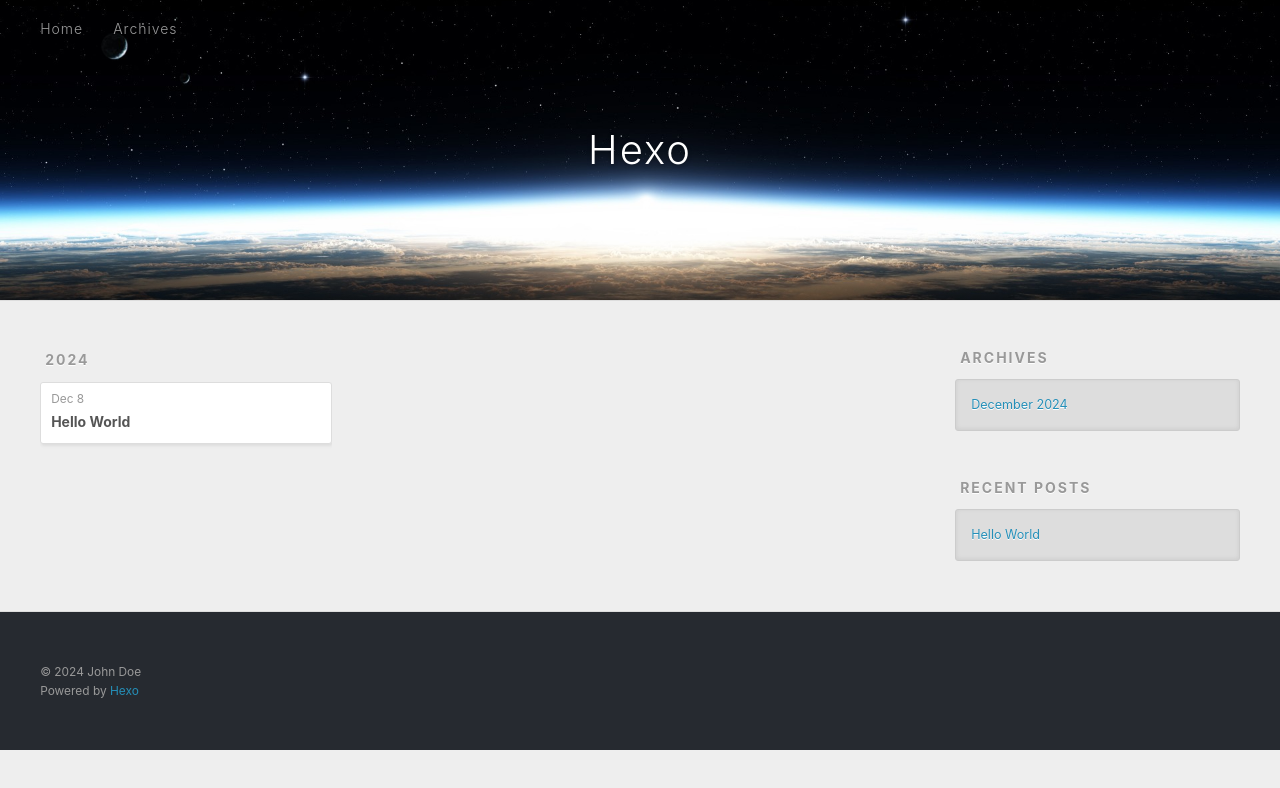
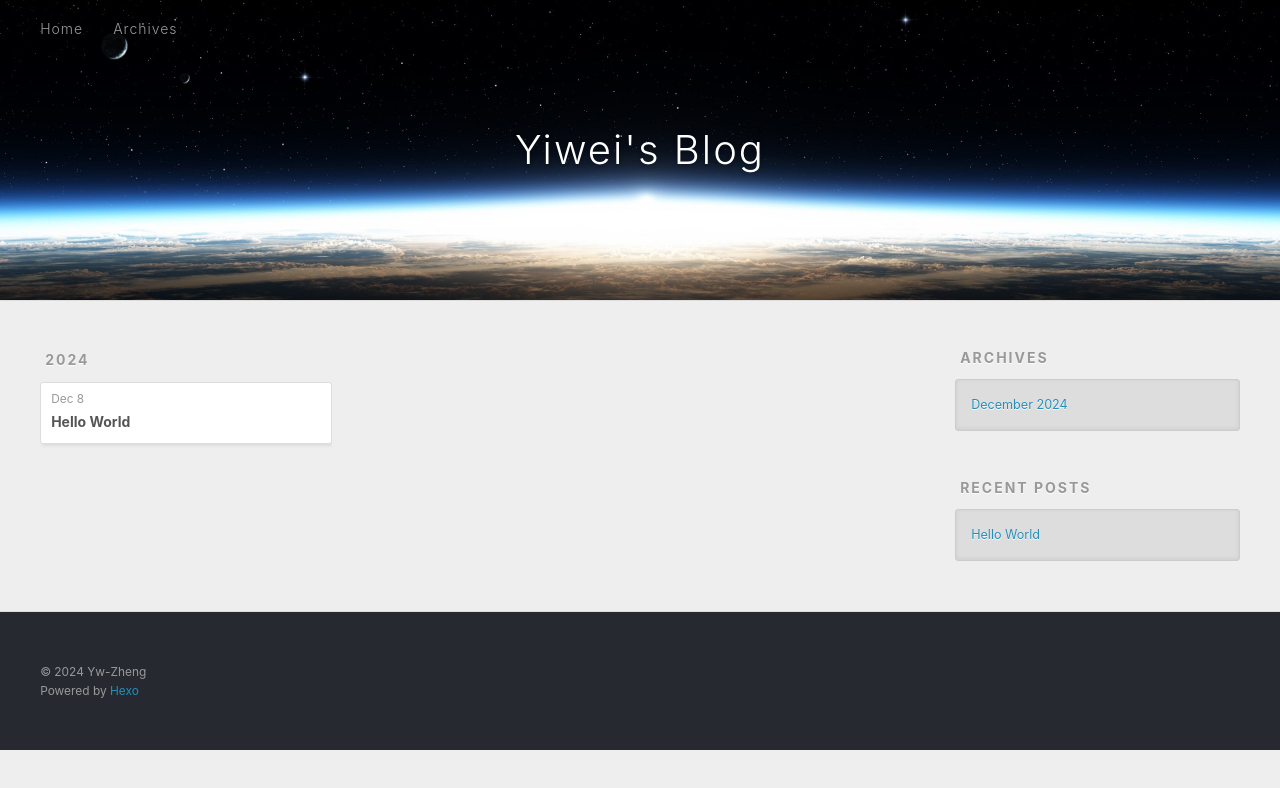
Before and after one commit to Yiwei-Zheng/yiwei-zheng.github.io, a plain HTML site: page archives/2024/12/index.html in a window 1280 px wide. Drawn offline with Linux system fonts and the light colour scheme.

Commit message:
Site updated: 2024-12-08 11:19:21

```diff
--- a/archives/2024/12/index.html
+++ b/archives/2024/12/index.html
@@ -4,17 +4,17 @@
   <meta charset="utf-8">
 
 
-  <title>Archives: 2024/12 | Hexo</title>
+  <title>Archives: 2024/12 | Yiwei&#39;s Blog</title>
   <meta name="viewport" content="width=device-width, initial-scale=1, shrink-to-fit=no">
   <meta property="og:type" content="website">
-<meta property="og:title" content="Hexo">
+<meta property="og:title" content="Yiwei&#39;s Blog">
 <meta property="og:url" content="http://example.com/archives/2024/12/index.html">
-<meta property="og:site_name" content="Hexo">
+<meta property="og:site_name" content="Yiwei&#39;s Blog">
 <meta property="og:locale" content="en_US">
-<meta property="article:author" content="John Doe">
+<meta property="article:author" content="Yw-Zheng">
 <meta name="twitter:card" content="summary">
 
-    <link rel="alternate" href="/atom.xml" title="Hexo" type="application/atom+xml">
+    <link rel="alternate" href="/atom.xml" title="Yiwei's Blog" type="application/atom+xml">
 
 
     <link rel="shortcut icon" href="/favicon.png">
@@ -39,7 +39,7 @@
   <div id="header-outer" class="outer">
     <div id="header-title" class="inner">
       <h1 id="logo-wrap">
-        <a href="/" id="logo">Hexo</a>
+        <a href="/" id="logo">Yiwei&#39;s Blog</a>
       </h1>
 
     </div>
@@ -147,7 +147,7 @@
   <div class="outer">
     <div id="footer-info" class="inner">
 
-      &copy; 2024 John Doe<br>
+      &copy; 2024 Yw-Zheng<br>
       Powered by <a href="https://hexo.io/" target="_blank">Hexo</a>
     </div>
   </div>
```
Also changed, not shown: 2024/12/08/hello-world/index.html (+7 -7 lines), archives/2024/index.html (+7 -7 lines), archives/index.html (+7 -7 lines), index.html (+8 -8 lines).
